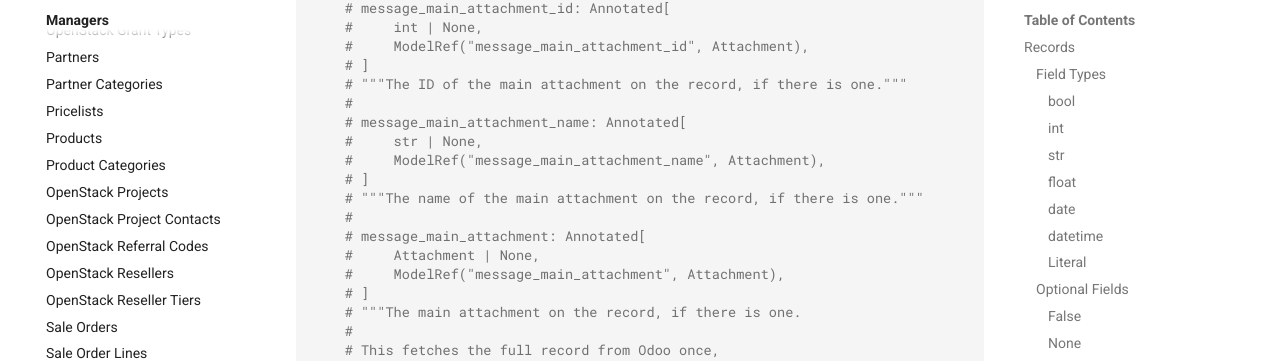
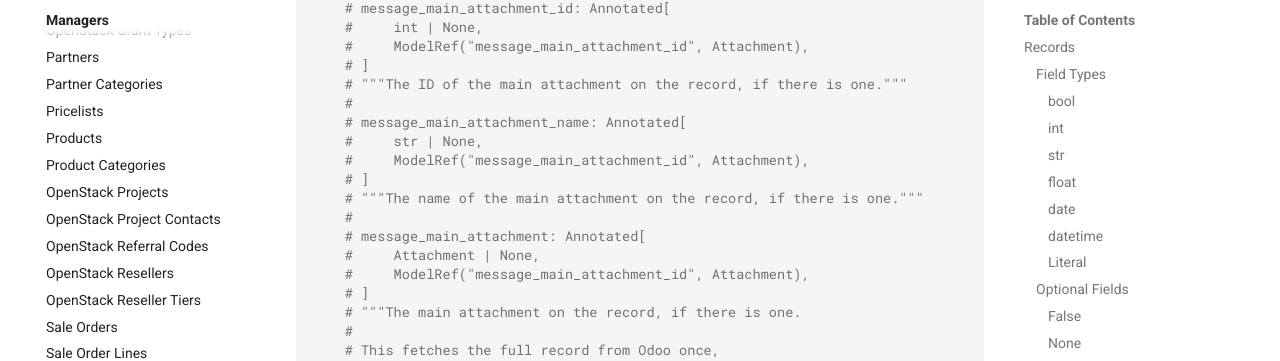
Before and after one commit to catalyst-cloud/python-openstack-odooclient, an MkDocs documentation site: the page built from docs/managers/custom.md, in a window 1280 px wide and 900 px high, scrolled down 18781 px. Shown: the part 109-470 px from the top of the window. Built offline with MkDocs 1.6.1 and Material for MkDocs 9.7.7, drawn with Linux system fonts in a browser that asks for light colours; comment, search, counter and statistics services are not loaded; the version menu is left out.

Commit message:
Fix attachment model refs (#28)
Fix resolving model refs for the `message_main_attachment_name` and `message_main_attachment` fields.

Co-authored-by: Callum Dickinson <callum.dickinson@catalystcloud.nz>

```diff
--- a/docs/managers/custom.md
+++ b/docs/managers/custom.md
@@ -964,13 +964,13 @@ class CustomRecord(
     #
     # message_main_attachment_name: Annotated[
     #     str | None,
-    #     ModelRef("message_main_attachment_name", Attachment),
+    #     ModelRef("message_main_attachment_id", Attachment),
     # ]
     # """The name of the main attachment on the record, if there is one."""
     #
     # message_main_attachment: Annotated[
     #     Attachment | None,
-    #     ModelRef("message_main_attachment", Attachment),
+    #     ModelRef("message_main_attachment_id", Attachment),
     # ]
     # """The main attachment on the record, if there is one.
     #
```
Also changed, not shown: changelog.d/28.fixed.md (added, +1 -0 lines), 1 other file.
